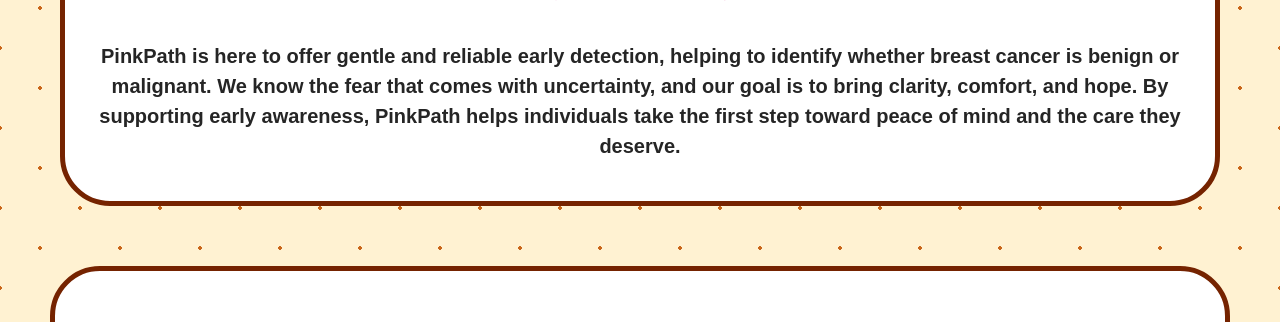
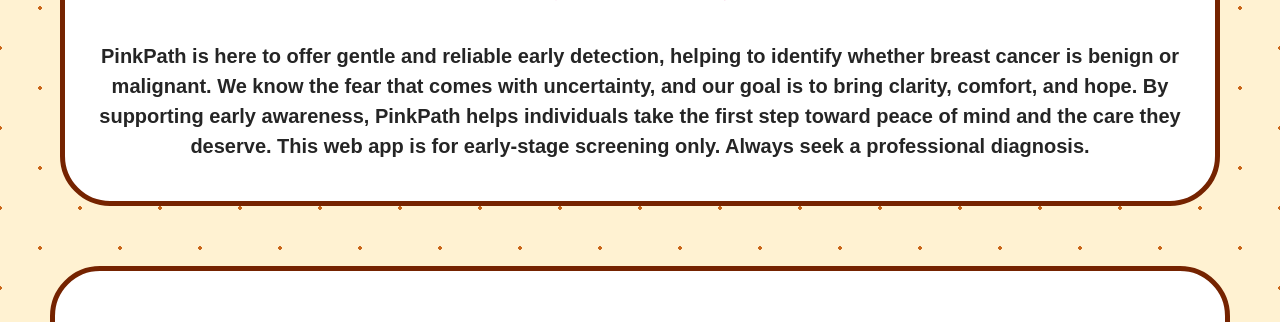
Before and after one commit to AbdullatifElmuaqqat/PinkPath-Breast-Cancer-Prediction-Wep-App-, a Flask app: page / in a window 1280 px wide. Shown: the part 1122-1444 px from the top of the page. Run offline with Flask 3, Linux system fonts and the light colour scheme; parts of the project's set-up code (start-up, migrations or seed data) failed here and were passed over.

Commit message:
Update index.html

```diff
--- a/templates/index.html
+++ b/templates/index.html
@@ -33,7 +33,7 @@
                     We know the fear that comes with uncertainty, and our goal is to
                     bring clarity, comfort, and hope.
                     By supporting early awareness, PinkPath helps individuals take the
-                    first step toward peace of mind and the care they deserve.</p>
+                    first step toward peace of mind and the care they deserve. This web app is for early-stage screening only. Always seek a professional diagnosis. </p>
             </div>
          </div>
 
```
